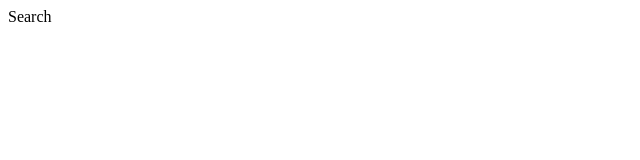
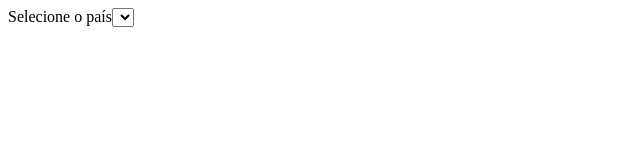
Before and after one commit to FaelCaporali/meu-time-trade-tech, a React (Vite) app: page /search in a window 1280 px wide. Shown: the top 160 px of the page, without its empty margins (0-640 px from the left). Built offline with nearby package versions, Linux system fonts and the light colour scheme.

Commit message:
[feat - search] initialized view to check test

```diff
--- a/src/views/Search.tsx
+++ b/src/views/Search.tsx
@@ -1,6 +1,23 @@
+import { useState } from "react";
+import { Container, FormLabel, FormSelect } from "react-bootstrap";
+// import { useStore } from "react-redux";
+
 function Search() {
+  // const store = useStore();
+  const [country, setCountry] = useState('');
+
   return (
-    <div>Search</div>
+    <Container>
+      <FormLabel>Selecione o país
+        <FormSelect value={country} onChange={(e) => setCountry(e.target.value)}>
+          {/* {store.getState()
+          .countries.map((country) => (
+            <option key={country.name} value={country.name}>{country.name}</option>
+          ))
+          } */}
+        </FormSelect>
+      </FormLabel>
+    </Container>
   );
 }
 
```
